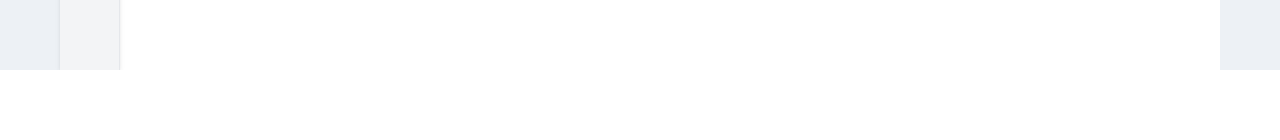
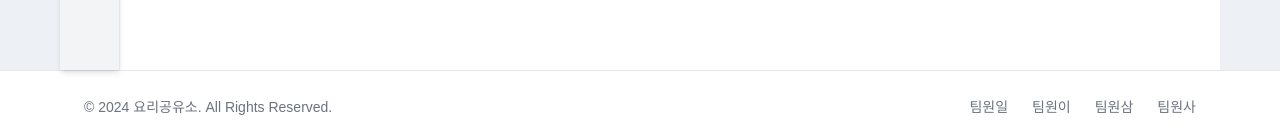
Before and after one commit to Teeeeeeeam/Recipe-FE, a Next.js app: page /admin/black-list in a window 1280 px wide. Shown: the part 730-870 px from the top of the page. Before the commit the page ends 800 px from the top, so only its background shows below. Built offline with nearby package versions, Linux system fonts and the light colour scheme; no server answers; a web font is replaced by a local one.

Commit message:
✨Feat: Footer 추가

```diff
--- a/src/app/layout.tsx
+++ b/src/app/layout.tsx
@@ -3,6 +3,7 @@ import { Inter } from 'next/font/google'
 import './globals.css'
 import ReduxProvider from '@/store/provider'
 import Header from '@/components'
+import Footer from '@/components/footer'
 
 // const inter = Inter({ subsets: ['latin'] })
 //${inter.className}
@@ -36,6 +37,7 @@ export default function RootLayout({
             </div>
           </div>
         </ReduxProvider>
+        <Footer />
       </body>
     </html>
   )
--- /dev/null
+++ b/src/components/footer.tsx
@@ -0,0 +1,55 @@
+import Link from 'next/link'
+
+export default function Footer() {
+  return (
+    <footer className="border-t">
+      <div className="max-w-[1160px] mx-auto p-4 rounded-lg md:flex md:items-center md:justify-between md:p-6">
+        <span className="text-sm text-gray-500 sm:text-center dark:text-gray-400">
+          &copy; 2024{' '}
+          <Link
+            href="https://www.notion.so/RecipeRadar-b9702fa8f1cc4b02aa23d14a95dfe071"
+            className="hover:underline"
+            target="_blank"
+          >
+            요리공유소
+          </Link>
+          . All Rights Reserved.
+        </span>
+        <ul className="flex flex-wrap items-center mt-3 sm:mt-0">
+          <li>
+            <Link
+              href="#"
+              className="mr-4 text-sm text-gray-500 hover:underline md:mr-6 dark:text-gray-400"
+            >
+              팀원일
+            </Link>
+          </li>
+          <li>
+            <Link
+              href="#"
+              className="mr-4 text-sm text-gray-500 hover:underline md:mr-6 dark:text-gray-400"
+            >
+              팀원이
+            </Link>
+          </li>
+          <li>
+            <Link
+              href="#"
+              className="mr-4 text-sm text-gray-500 hover:underline md:mr-6 dark:text-gray-400"
+            >
+              팀원삼
+            </Link>
+          </li>
+          <li>
+            <Link
+              href="#"
+              className="text-sm text-gray-500 hover:underline dark:text-gray-400"
+            >
+              팀원사
+            </Link>
+          </li>
+        </ul>
+      </div>
+    </footer>
+  )
+}
```
